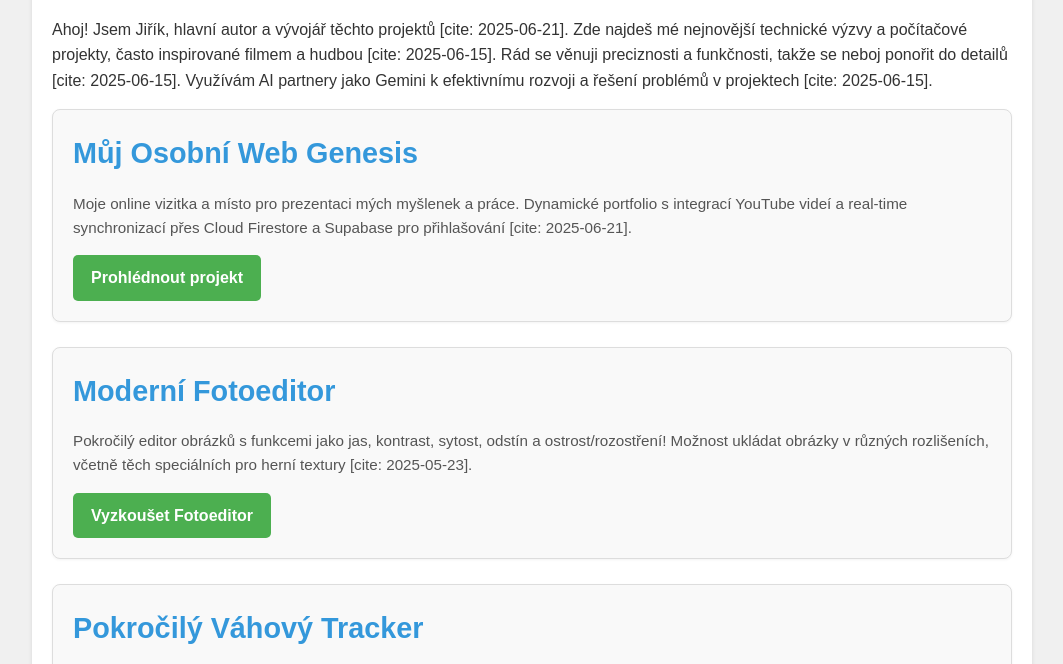
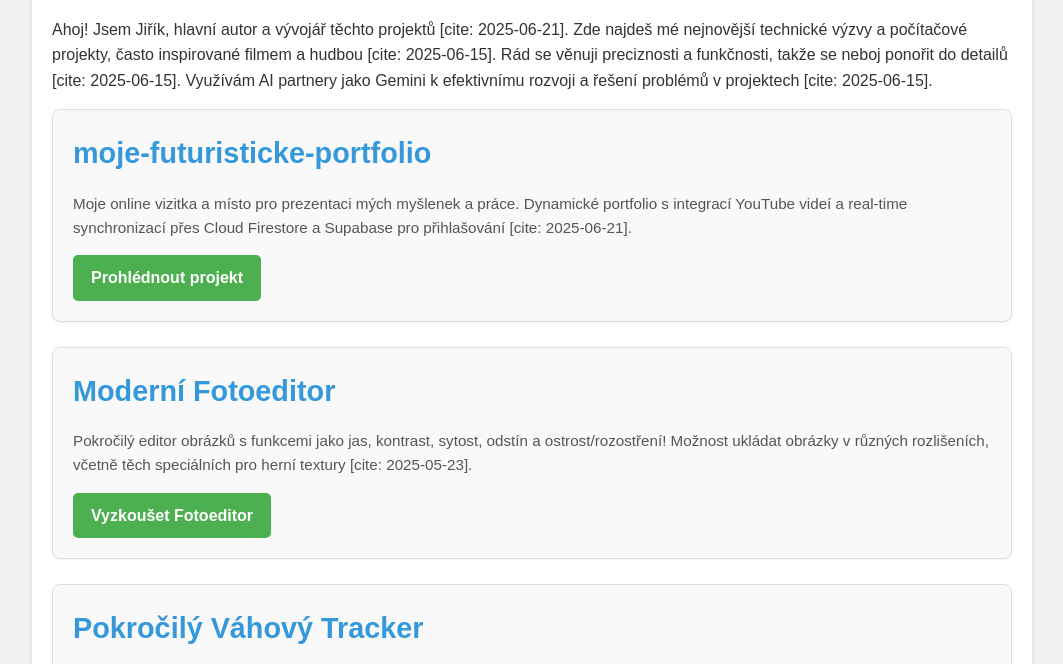
Before and after one commit to jirka22med/moje-projekty-admiral-jirik, a plain HTML site: page index.html in a window 1280 px wide. Shown: the part 126-790 px from the top of the page, without its empty margins (108-1171 px from the left). Drawn offline with Linux system fonts and the light colour scheme.

Commit message:
Update index.html

```diff
--- a/index.html
+++ b/index.html
@@ -96,7 +96,7 @@
         <p>Ahoj! Jsem Jiřík, hlavní autor a vývojář těchto projektů [cite: 2025-06-21]. Zde najdeš mé nejnovější technické výzvy a počítačové projekty, často inspirované filmem a hudbou [cite: 2025-06-15]. Rád se věnuji preciznosti a funkčnosti, takže se neboj ponořit do detailů [cite: 2025-06-15]. Využívám AI partnery jako Gemini k efektivnímu rozvoji a řešení problémů v projektech [cite: 2025-06-15].</p>
 
         <div class="project-card">
-            <h2>Můj Osobní Web Genesis</h2>
+            <h2>moje-futuristicke-portfolio</h2>
             <p>Moje online vizitka a místo pro prezentaci mých myšlenek a práce. Dynamické portfolio s integrací YouTube videí a real-time synchronizací přes Cloud Firestore a Supabase pro přihlašování [cite: 2025-06-21].</p>
             <a href="moje-futuristicke-portfolio.html">Prohlédnout projekt</a>
         </div>
```
